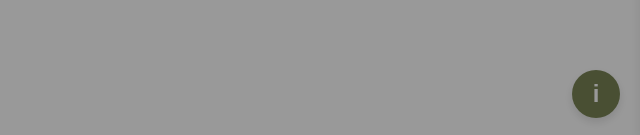
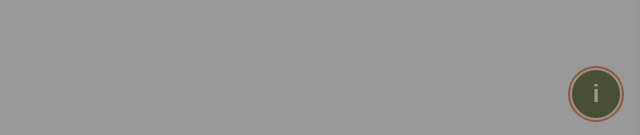
Before and after one commit to hinenoyamao/dshackthon2025, a plain HTML site: page project/frontend/index.html in a window 1280 px wide. Both pictures are taken after a click on the button "how-to guide". Shown: the part 662-797 px from the top of the page, 640-1280 px from the left. Drawn offline with Linux system fonts and the light colour scheme.

Commit message:
ボタンの影を変更

```diff
--- a/project/frontend/style.css
+++ b/project/frontend/style.css
@@ -83,11 +83,13 @@ button {
 }
 
 button:hover         { opacity: 0.9; }
-button:focus-visible {
-  outline: 2px solid #dd7a52; /* main を少し濃く */
-  outline-offset: 2px;
-  box-shadow: 0 0 6px rgba(246, 143, 102, 0.35);
-}
+button:focus,
+button:focus-visible,
+button:active {                 /* ← 追加（クリック押下中も対象） */
+   outline: 2px solid var(--main);   /* main色のオレンジ枠 */
+   outline-offset: 2px;
+   box-shadow: 0 0 4px rgba(246, 143, 102, 0.3);
+ }
 
 /* ========================================
    Result Box (検索結果)
```
